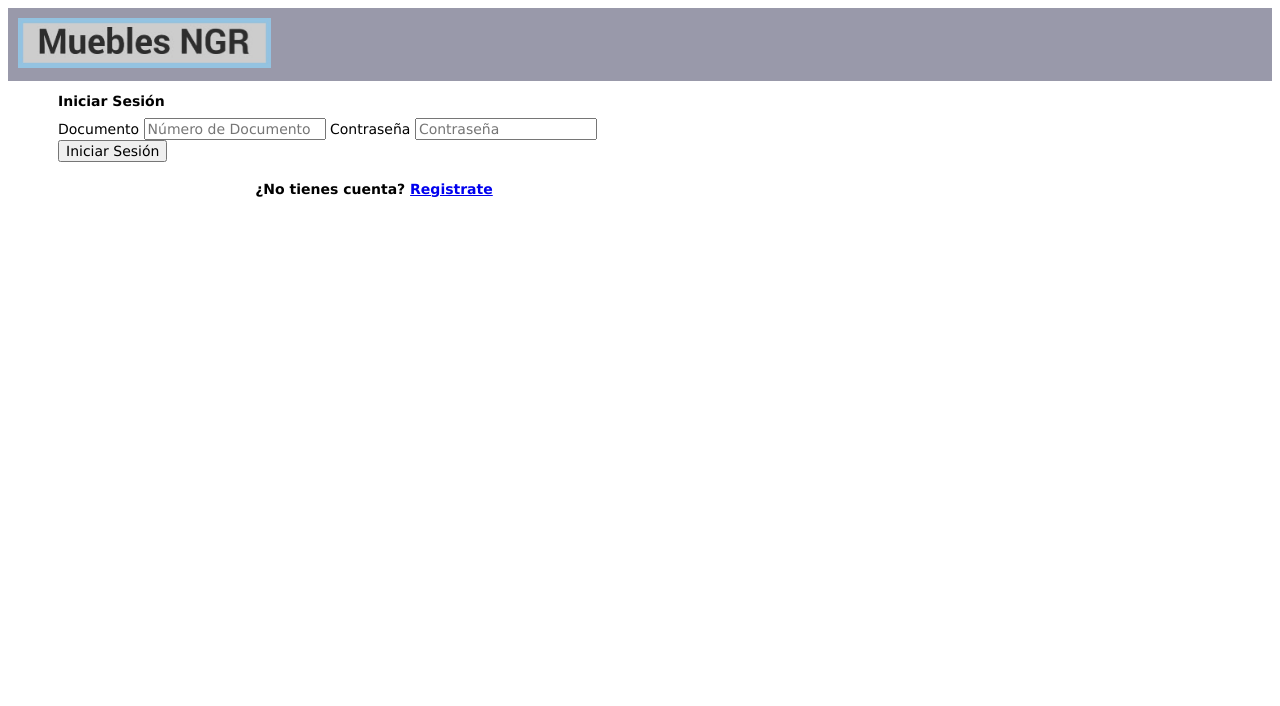
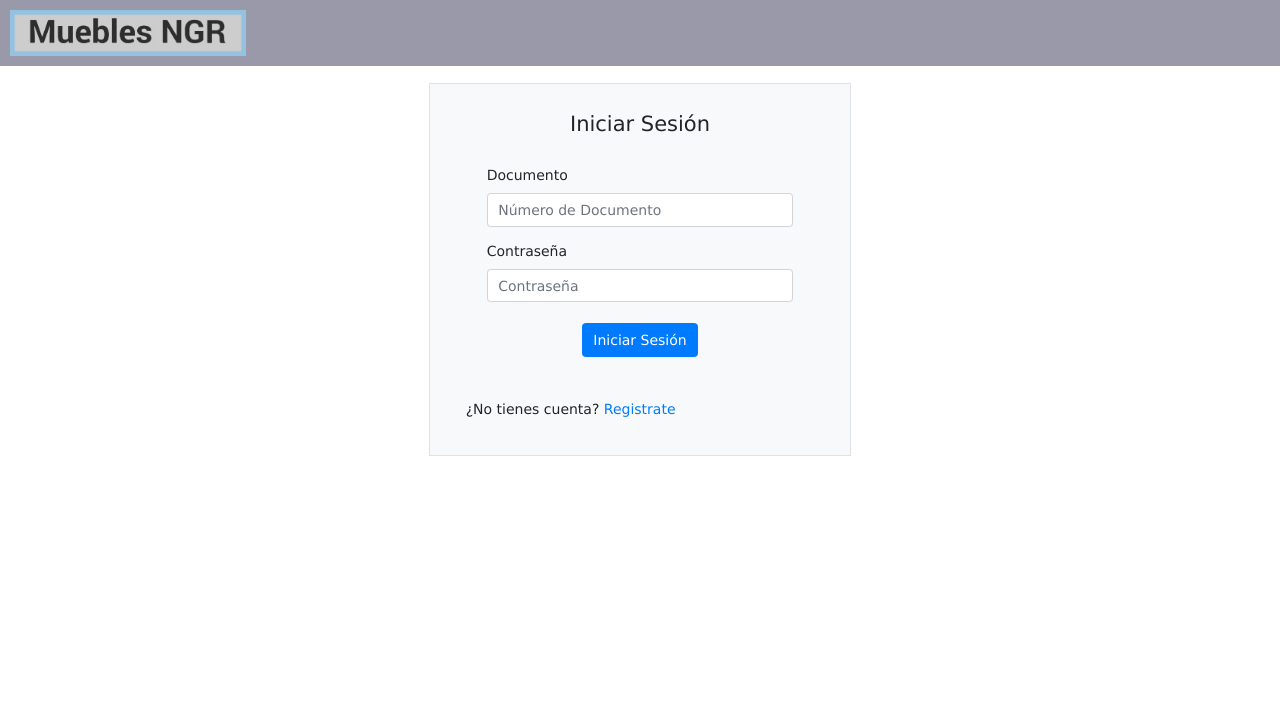
Before and after one commit to brayanrojassena/ProyectoCis, a PHP site: page /pre_iniciarSesion.php in a window 1280 px wide. Shown: the top 706 px of the page. Run offline with PHP 8.4, Linux system fonts and the light colour scheme.

Commit message:
pre_iniciarSesion.php

```diff
--- a/code/pre_iniciarSesion.php
+++ b/code/pre_iniciarSesion.php
@@ -3,23 +3,38 @@
 <head>
 	<meta charset="utf-8">
 	<link rel="stylesheet" type="text/css" href="css/estilos.css">
+	<link rel="stylesheet" type="text/css" href="css/bootstrap.min.css">
 	<title>INICIAR SESION</title>
 </head>
 <body>
 	<div class="banner">
 		<?php include("est_banner.php"); ?>
 	</div>
-	<div class="sesion">
-		<h1>Iniciar Sesión</h1>
-		<form action="neg_evaluarsesion.php" autocomplete="off" method="post">
-			<label>Documento</label>
-			<input type="text" name="documento" placeholder="Número de Documento" pattern="[0-9 ]+" + required>
-			<label>Contraseña</label>
-			<input type="password" name="password" placeholder="Contraseña" + required>
-			</br>
-			<input type="submit" name="boton" value="Iniciar Sesión">
-		</form>
-		<center><h4>¿No tienes cuenta? <a href="pre_formregistro.php">Registrate</a></h4></center>
+	<div class="sesion container-fluid px-4 mt-3" width="100%">
+		<div class="row">
+			<div class="col">
+			</div>
+			<div class="col-sm-4 mx-auto bg-light border">
+				<h4 class="mt-2 py-4 text-center">Iniciar Sesión</h4>
+				<form action="neg_evaluarsesion.php" autocomplete="off" method="post">
+					<div class="form-group px-5">
+						<label>Documento</label>
+						<input type="text" class="form-control" name="documento" placeholder="Número de Documento" pattern="[0-9 ]+" + required>
+					</div>
+					<div class="form-group px-5">
+						<label>Contraseña</label>
+						<input type="password" class="form-control" name="password" placeholder="Contraseña" + required>
+					</div>
+					<div class="m-4 text-center">
+						<input type="submit" class="btn btn-primary" name="boton" value="Iniciar Sesión">
+					</div>
+				</form>
+				<p class="p-4">¿No tienes cuenta? <a href="pre_formregistro.php">Registrate</a></p>
+			</div>
+			<div class="col">
+
+			</div>
+		</div>
 	</div>
 	<div class="footer">
 		<?php include("est_footer.php"); ?>
```
